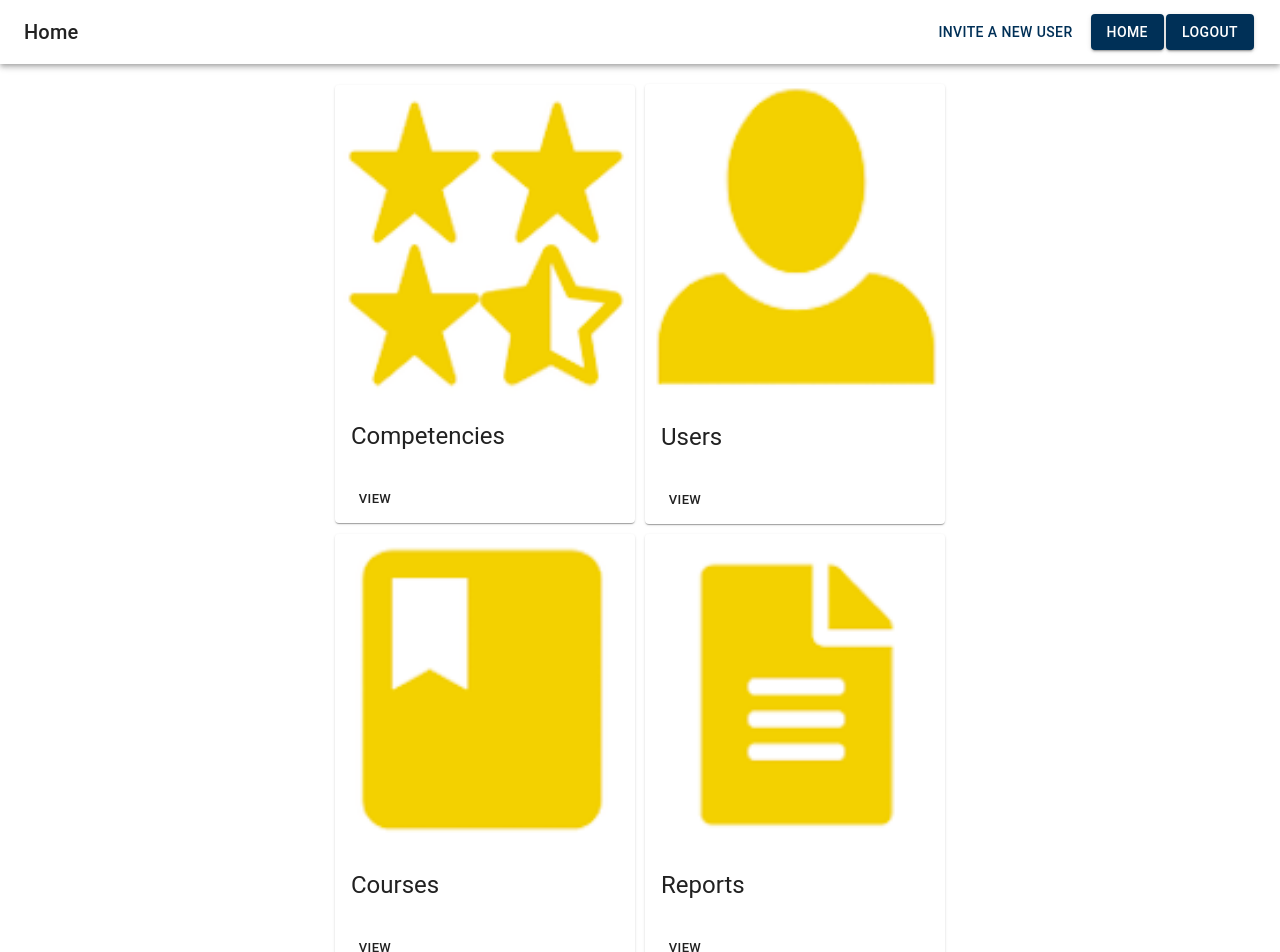
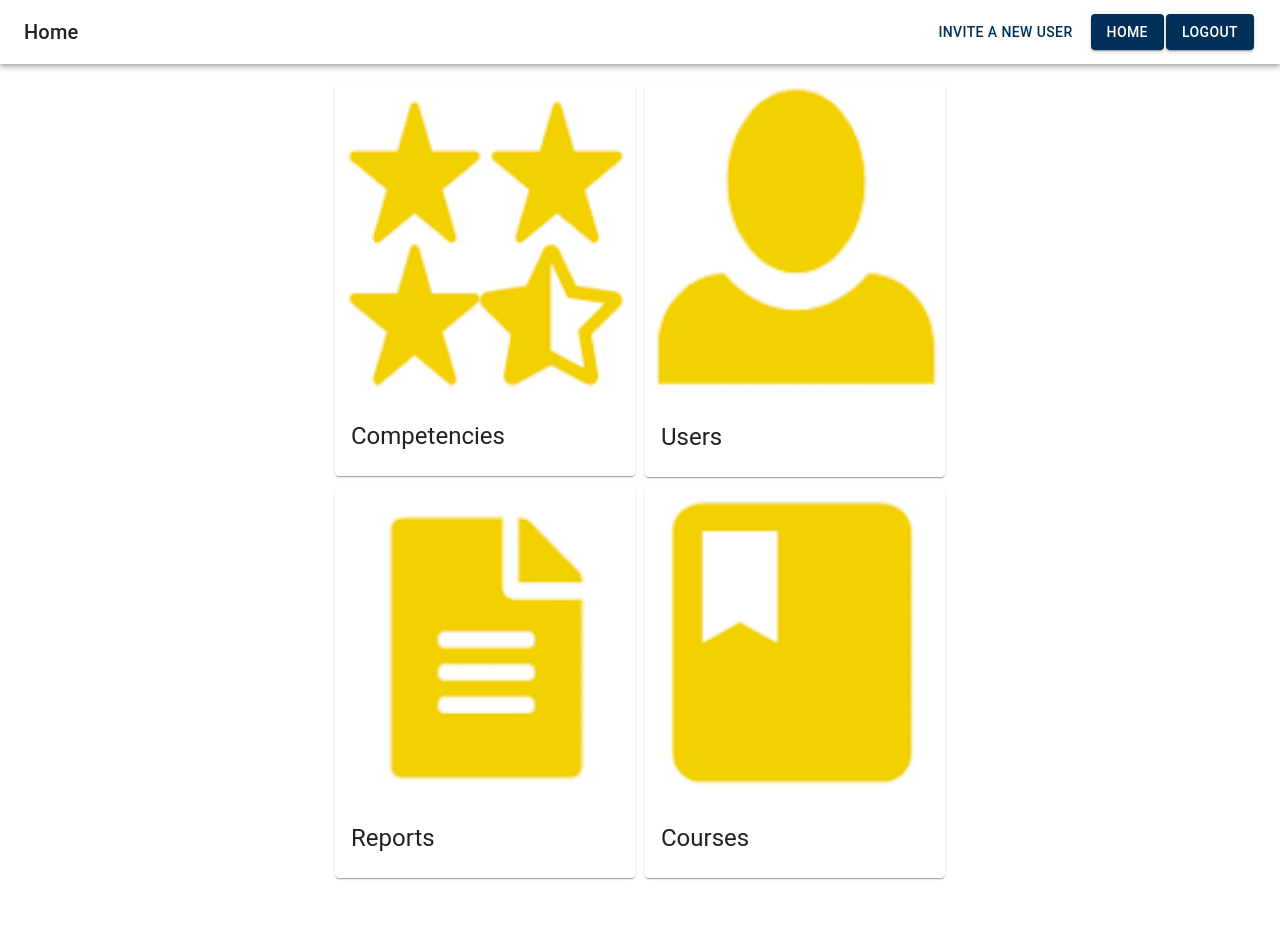
Before and after one commit to Excel-Tracker-Team-9302/excel-tracker, a React (Create React App) app in the folder excel-tracker-application/: page /dashboard in a window 1280 px wide. Shown: the top 952 px of the page. After the commit the page ends 898 px from the top, so only its background shows below. Built offline with nearby package versions, Linux system fonts and the light colour scheme.

Commit message:
spring cleaning on coolcard code and dashboard

```diff
--- a/excel-tracker-application/src/components/Home/Dashboard.js
+++ b/excel-tracker-application/src/components/Home/Dashboard.js
@@ -9,6 +9,12 @@ import './../../styles/Dashboard.css';
 import Header from './Header.js';
 import {dummyData} from './../../services/DummyData';
 import UserList from './../UserView/UserList';
+
+import competencies from './../../assets/images/competencies.png'
+import reports from './../../assets/images/reports.png'
+import users from './../../assets/images/users.png'
+import courses from './../../assets/images/courses.png'
+import {Container, Row, Col } from 'react-bootstrap'
 
 
 class Dashboard extends React.Component {
@@ -28,18 +34,12 @@ class Dashboard extends React.Component {
         <div>
           <Header handleLogout={() => this.handleLogout} pageName="Home"/>
           <div className="Dashboard">
-
-
-          <br></br>
-          <div style={{ height: '80%', display: "flex",
-            justifyContent: "center",
-            alignItems: "center"}}>
-           <CoolCard />
-          </div>
-
-
-          <br></br>
-
+            <Container fixed style = {{ alignItems: 'center', display: 'grid', 'grid-template-columns': '300px 300px', 'justify-content':'center', 'grid-gap': '10px', marginTop: '20px', marginBottom: '20px'}}>
+              <CoolCard pageName="Competencies" image={competencies}/>
+              <CoolCard pageName="Users" image={users} onClick={() => this.props.history.push('/users')}/>
+              <CoolCard pageName="Reports" image={reports}/>
+              <CoolCard pageName="Courses" image={courses}/>
+            </Container>
           </div>
         </div>
 
--- a/excel-tracker-application/src/components/Home/coolcard.js
+++ b/excel-tracker-application/src/components/Home/coolcard.js
@@ -7,13 +7,6 @@ import CardContent from '@material-ui/core/CardContent';
 import CardMedia from '@material-ui/core/CardMedia';
 import Button from '@material-ui/core/Button';
 import Typography from '@material-ui/core/Typography';
-import CardColumns from 'react-bootstrap/Card';
-
-import competencies from './../../assets/images/competencies.png'
-import reports from './../../assets/images/reports.png'
-import users from './../../assets/images/users.png'
-import courses from './../../assets/images/courses.png'
-import {Container, Row, Col } from 'react-bootstrap'
 import {withStyles } from '@material-ui/core/styles';
 
 import {
@@ -31,103 +24,33 @@ const useStyles = makeStyles({
   },
 });
 function ImgMediaCard(props) {
-  const classes = useStyles();
+
+  console.log(props);
+  const classes = props.classes;
+  console.log(classes);
+
+  const styles = useStyles();
 
   return (
     <div>
 
-    <Container fixed style = {{ alignItems: 'center', display: 'grid', 'grid-template-columns': '300px 300px', 'justify-content':'center', 'grid-gap': '10px'}}>
-    <Card className={classes.card}>
+    <Card className={styles.card}>
       <CardActionArea style = {{height: '80%'}}>
         <CardMedia
           component="img"
-          alt="Competencies"
+          alt={props.pageName}
           height= "100%"
-          image={competencies}
-          title="Competencies"
+          image={props.image}
+          title={props.pageName}
+          onClick={props.onClick}
         />
         <CardContent>
           <Typography gutterBottom variant="h5" component="h2">
-            Competencies
+            {props.pageName}
           </Typography>
         </CardContent>
       </CardActionArea>
-      <CardActions>
-        <Button size="small" color="black">
-          View
-        </Button>
-      </CardActions>
     </Card>
-
-  <Card className={classes.card}>
-    <CardActionArea>
-      <CardMedia
-        component="img"
-        alt="Users"
-        height="100%"
-        image={users}
-        title="Users"
-        onClick={() => props.history.push('/users')}
-      />
-      <CardContent>
-        <Typography gutterBottom variant="h5" component="h2">
-          Users
-        </Typography>
-      </CardContent>
-    </CardActionArea>
-    <CardActions>
-      <Button size="small" color="black">
-        View
-      </Button>
-    </CardActions>
-  </Card>
-
-  <Card className={classes.card}>
-    <CardActionArea>
-      <CardMedia
-        component="img"
-        alt="Courses"
-        height="100%"
-        image={courses}
-        title="Courses"
-      />
-      <CardContent>
-        <Typography gutterBottom variant="h5" component="h2">
-          Courses
-        </Typography>
-      </CardContent>
-    </CardActionArea>
-    <CardActions>
-      <Button size="small" color="black">
-        View
-      </Button>
-    </CardActions>
-  </Card>
-
-  <Card className={classes.card}>
-    <CardActionArea>
-      <CardMedia
-        component="img"
-        alt="Reports"
-        height="100%"
-        image={reports}
-        title="Reports"
-      />
-      <CardContent>
-        <Typography gutterBottom variant="h5" component="h2">
-          Reports
-        </Typography>
-      </CardContent>
-    </CardActionArea>
-    <CardActions>
-      <Button size="small" color="black">
-        View
-      </Button>
-    </CardActions>
-  </Card>
-
-  </Container>
-
   </div>
   );
 }
```
